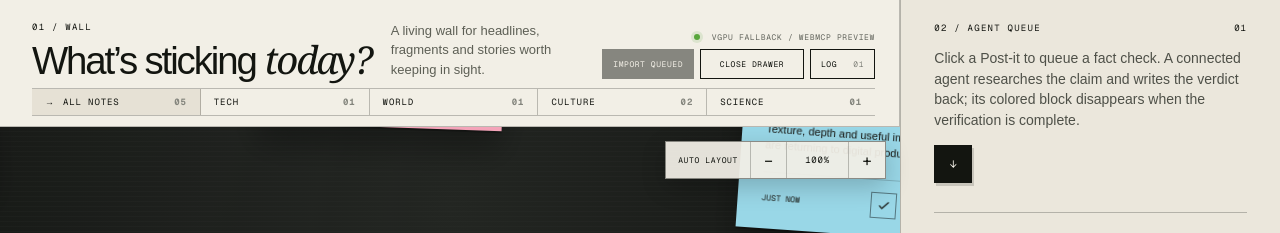
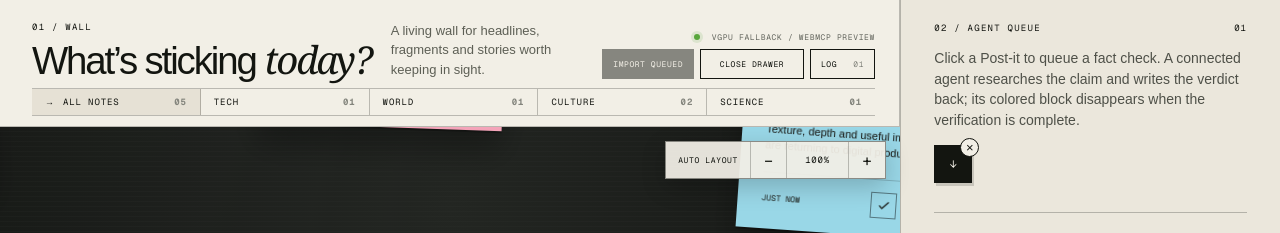
Before and after one commit to aletheia/the-daily-wall, a Next.js app: page / in a window 1280 px wide. Both pictures are taken after a click on the button "IMPORT RECENT NEWS". Shown: the top 233 px of the page. Built offline with nearby package versions, Linux system fonts and the light colour scheme.

Commit message:
Add queue item removal controls

```diff
--- a/app/globals.css
+++ b/app/globals.css
@@ -108,10 +108,14 @@ button.fact-badge:hover { transform: translateY(-1px); box-shadow: 0 0 0 2px rgb
 .queue-panel-head > b { font: 9px var(--font-geist-mono), monospace; letter-spacing: .1em; }
 .queue-description { margin: 14px 0 3px; color: #4e5048; font-size: 14px; line-height: 1.48; }
 .queue-blocks { min-height: 54px; display: flex; align-items: center; flex-wrap: wrap; gap: 7px; padding: 11px 0; }
+.queue-block-wrap { position: relative; width: 38px; height: 38px; }
 .queue-block { width: 38px; height: 38px; display: grid; place-items: center; border: 1px solid rgba(19,21,16,.48); box-shadow: 2px 3px 0 rgba(19,21,16,.16); font: 11px var(--font-geist-mono), monospace; transition: transform .14s ease, box-shadow .14s ease; }
 .queue-block:hover { transform: translateY(-2px); box-shadow: 3px 5px 0 rgba(19,21,16,.19); }
 .queue-block.yellow { background: #f6dd67; } .queue-block.pink { background: #f4a4b9; } .queue-block.blue { background: #99d7e7; } .queue-block.green { background: #b8db75; } .queue-block.orange { background: #f1aa67; }
 .queue-block.import { background: var(--ink); color: var(--paper); border-style: dashed; }
+.queue-remove { position: absolute; z-index: 2; top: -7px; right: -7px; width: 19px; height: 19px; padding: 0; display: grid; place-items: center; border: 1px solid var(--ink); border-radius: 50%; background: var(--paper); color: var(--ink); font: 13px/1 Arial, sans-serif; opacity: 0; transform: scale(.65); transition: opacity .14s ease, transform .14s ease, background .14s ease, color .14s ease; }
+.queue-block-wrap:hover .queue-remove, .queue-block-wrap:focus-within .queue-remove { opacity: 1; transform: scale(1); }
+.queue-remove:hover { background: #e54b36; color: white; }
 .queue-empty { color: #85867e; font: 8px var(--font-geist-mono), monospace; letter-spacing: .12em; }
 .form-code { display: block; margin-top: 19px; }
 .composer form { display: flex; flex-direction: column; gap: 16px; margin: 12px 0 20px; }
@@ -168,5 +172,6 @@ button.fact-badge:hover { transform: translateY(-1px); box-shadow: 0 0 0 2px rgb
 }
 
 @media (max-width: 1120px) { .news-layout { grid-template-columns: minmax(0, 1fr) minmax(310px, 310px); } .news-layout.drawer-closed { grid-template-columns: minmax(0, 1fr) minmax(0, 0); } .rail { grid-template-columns: 1fr auto; } .rail > p { display: none; } .rail nav { grid-column: 1 / -1; } }
+@media (hover: none) { .queue-remove { opacity: 1; transform: scale(1); } }
 @media (max-width: 760px) { .newsroom-header { grid-template-columns: 1fr auto; } .newsroom-header p { display: none; } .news-layout { height: auto; display: block; } .news-layout.drawer-closed .composer { min-height: 0; max-height: 0; padding-top: 0; padding-bottom: 0; border: 0; } .rail { display: block; padding: 28px 22px 20px; } .rail-actions { margin-top: 18px; justify-items: start; } .rail-action-buttons { max-width: 100%; overflow-x: auto; } .rail nav { overflow-x: auto; } .rail nav button { min-width: 118px; } .postit-stage { height: 760px; } .postit { width: 42%; } .composer { min-height: 680px; max-height: 1800px; transition: max-height .4s cubic-bezier(.22,.78,.25,1), min-height .4s ease, transform .36s cubic-bezier(.22,.78,.25,1), opacity .24s ease .08s, padding .36s ease, border-color .24s ease, visibility 0s; } .agent-log-panel { height: min(48vh, 420px); } .log-entry { grid-template-columns: 62px 70px minmax(0, 1fr); } }
 @media (prefers-reduced-motion: reduce) { .news-layout, .composer, .postit, .postit::before, .postit::after, .postit > *, .shred-confetti i, .tape { transition-duration: .01ms !important; animation-duration: .01ms !important; animation-delay: 0ms !important; } }
--- a/app/page.tsx
+++ b/app/page.tsx
@@ -710,6 +710,12 @@ export default function Home() {
     setLastEvent('Recent-news import queued for a connected agent');
   };
 
+  const cancelAgentAction = (action: AgentAction) => {
+    commitActions((current) => current.filter((item) => item.id !== action.id));
+    appendLog('Recent-news import removed from the agent queue.', 'warning');
+    setLastEvent('Cancelled recent-news import');
+  };
+
   const submitNote = (event: FormEvent) => {
     event.preventDefault();
     const cleanHeadline = headline.trim();
@@ -878,8 +884,8 @@ export default function Home() {
             <div className="queue-panel-head"><span className="section-code">02 / AGENT QUEUE</span><b>{String(totalQueuedActions).padStart(2, '0')}</b></div>
             <p className="queue-description">Click a Post-it to queue a fact check. A connected agent researches the claim and writes the verdict back; its colored block disappears when the verification is complete.</p>
             <div className="queue-blocks" aria-live="polite">
-              {queuedNotes.map((note) => <button type="button" key={note.id} className={`queue-block ${note.color}`} onClick={() => focusNote(note)} title={`Fact-check queued: ${note.title}`} aria-label={`Open queued note ${note.title}`}><span>?</span></button>)}
-              {agentActions.map((action) => <button type="button" key={action.id} className="queue-block import" onClick={() => setLogPanelOpen(true)} title="Recent-news import queued" aria-label="Open agent log for recent-news import"><span>↓</span></button>)}
+              {queuedNotes.map((note) => <div className="queue-block-wrap" key={note.id}><button type="button" className={`queue-block ${note.color}`} onClick={() => focusNote(note)} title={`Fact-check queued: ${note.title}`} aria-label={`Open queued note ${note.title}`}><span>?</span></button><button type="button" className="queue-remove" onClick={() => queueFactCheck(note)} title="Remove from queue" aria-label={`Remove ${note.title} from the fact-check queue`}>×</button></div>)}
+              {agentActions.map((action) => <div className="queue-block-wrap" key={action.id}><button type="button" className="queue-block import" onClick={() => setLogPanelOpen(true)} title="Recent-news import queued" aria-label="Open agent log for recent-news import"><span>↓</span></button><button type="button" className="queue-remove" onClick={() => cancelAgentAction(action)} title="Remove from queue" aria-label="Remove recent-news import from the agent queue">×</button></div>)}
               {totalQueuedActions === 0 && <span className="queue-empty">QUEUE CLEAR</span>}
             </div>
           </section>
```
